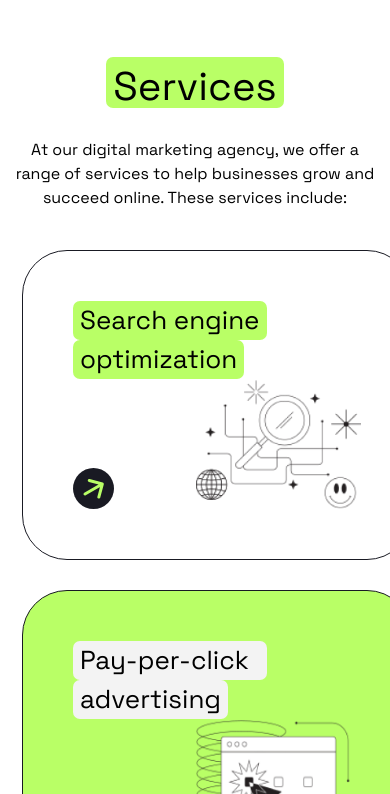
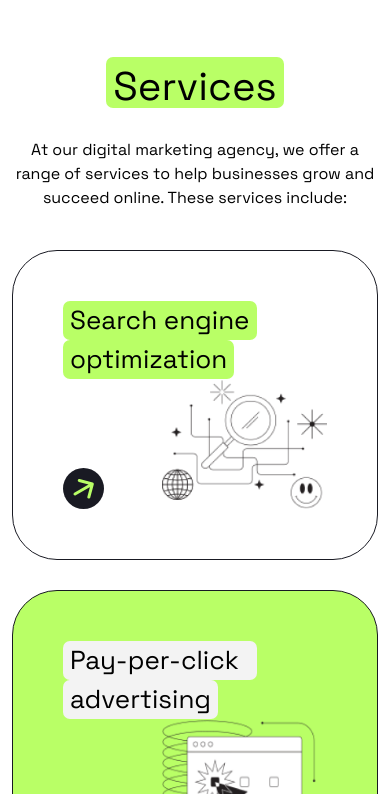
Before and after one commit to DoGGeDMJ/project_8, a plain HTML site: page index.html in a window 390 px wide. Shown: the part 1011-1805 px from the top of the page. Drawn offline with nearby package versions, Linux system fonts and the light colour scheme; files whose address does not match are found by name.

Commit message:
feat: service__elements width added

```diff
--- a/styles/sections/services.css
+++ b/styles/sections/services.css
@@ -83,7 +83,6 @@
   .service__elements {
     display: grid;
     width: 100%;
-    margin: 0 0 0 10px;
     grid-template-columns: 1fr;
     grid-gap: 30px;
   }
@@ -93,7 +92,7 @@
     justify-content: left;
     flex-direction: column;
     position: relative;
-    width: 390px;
+    width: 100%;
   }
 
   .service__elements__card-info-top {
--- a/styles/sections/team.css
+++ b/styles/sections/team.css
@@ -102,6 +102,6 @@
   }
 
   .team__link {
-    width: 390px;
+    width: 100%;
   }
 }
```
